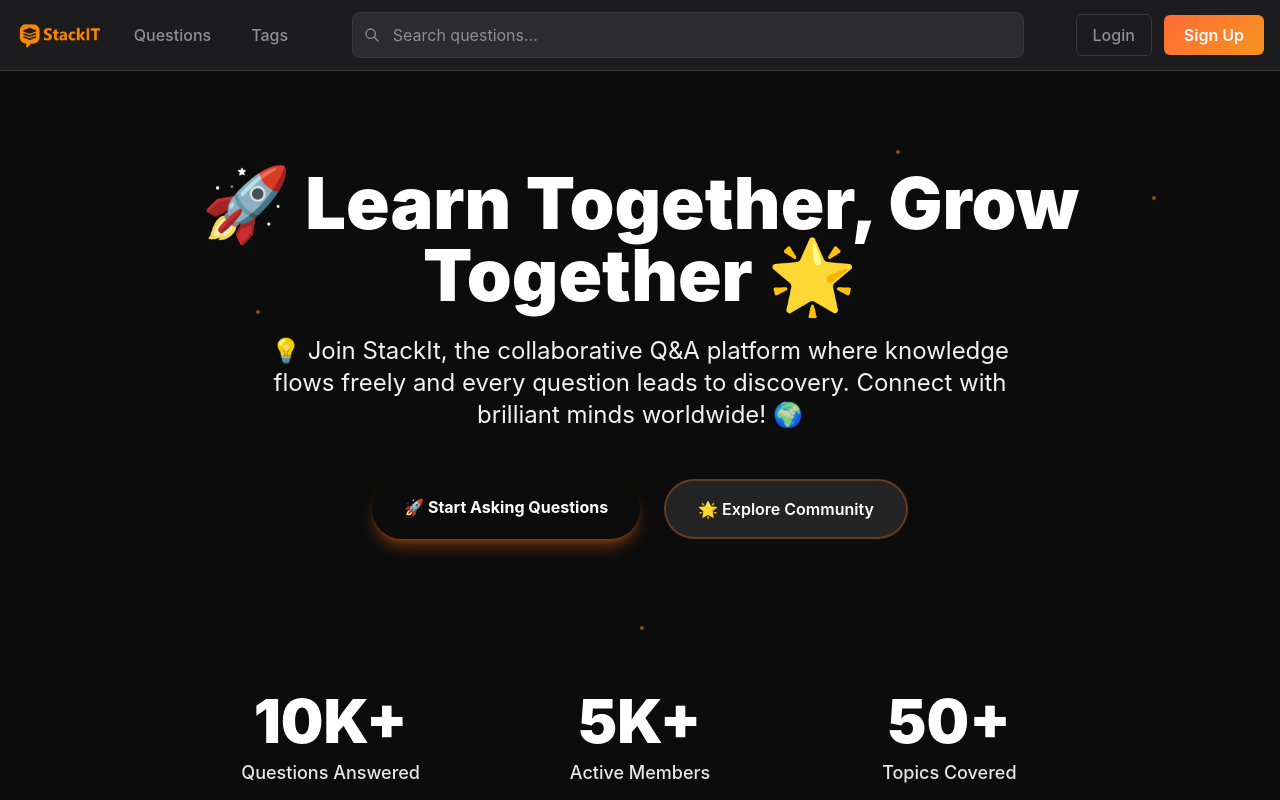
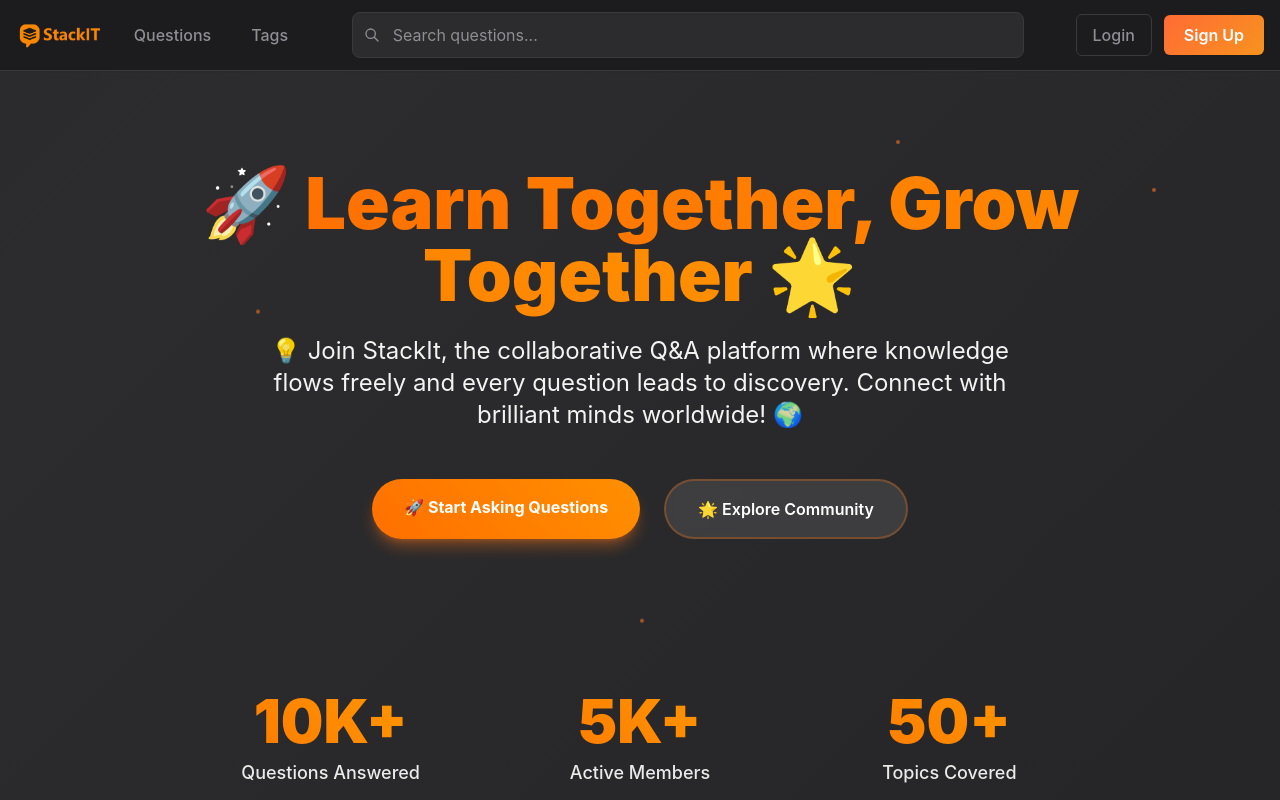
Before and after one commit to Pratham2sharma/StackIT, a React (Vite) app in the folder frontend/: page / in a window 1280 px wide. Shown: the top 800 px of the page. Built offline with nearby package versions, Linux system fonts and the light colour scheme.

Commit message:
added tinymce

```diff
--- a/frontend/package.json
+++ b/frontend/package.json
@@ -10,6 +10,7 @@
     "preview": "vite preview"
   },
   "dependencies": {
+    "@tinymce/tinymce-react": "^6.2.1",
     "axios": "^1.10.0",
     "framer-motion": "^12.23.3",
     "lucide-react": "^0.525.0",
--- a/frontend/src/index.css
+++ b/frontend/src/index.css
@@ -9,14 +9,53 @@
   }
 }
 
-/* Custom gradients */
-.gradient-text {
-  background: linear-gradient(135deg, #FF6B35 0%, #F7931E 100%);
+/* Custom animations for Home page */
+@keyframes gradientShift {
+  0% { background-position: 0% 50%; }
+  50% { background-position: 100% 50%; }
+  100% { background-position: 0% 50%; }
+}
+
+@keyframes slideInUp {
+  from { opacity: 0; transform: translateY(50px); }
+  to { opacity: 1; transform: translateY(0); }
+}
+
+@keyframes pulse {
+  0%, 100% { opacity: 0.95; }
+  50% { opacity: 1; }
+}
+
+@keyframes float {
+  0%, 100% { transform: translateY(0px); }
+  50% { transform: translateY(-10px); }
+}
+
+.animate-gradient { animation: gradientShift 15s ease infinite; }
+.animate-gradient-text { animation: gradientShift 3s ease infinite; }
+.animate-slide-up { animation: slideInUp 0.8s ease-out; }
+.animate-pulse-custom { animation: pulse 4s ease-in-out infinite; }
+.animate-float { animation: float 6s ease-in-out infinite; }
+
+.bg-gradient-animated {
+  background: linear-gradient(135deg, #0C0C0C 0%, #1C1C1E 25%, #2C2C2E 50%, #1C1C1E 75%, #0C0C0C 100%);
+  background-size: 400% 400%;
+}
+
+.text-gradient {
+  background: linear-gradient(45deg, #ff6b00, #ff8c00, #ffaa00, #ff6b00);
+  background-size: 300% 300%;
   -webkit-background-clip: text;
   -webkit-text-fill-color: transparent;
   background-clip: text;
 }
 
+.btn-gradient {
+  background: linear-gradient(45deg, #ff6b00, #ff8c00, #ffaa00);
+  background-size: 200% 200%;
+}
+
+/* Keep essential gradients for navbar */
 .gradient-orange {
   background: linear-gradient(135deg, #FF6B35 0%, #F7931E 100%);
 }
@@ -25,98 +64,7 @@
   background: linear-gradient(135deg, #F7931E 0%, #FF6B35 100%);
 }
 
-/* Custom animations */
-@keyframes slideUp {
-  0% {
-    opacity: 0;
-    transform: translateY(40px) scale(0.95);
-  }
-  50% {
-    opacity: 0.7;
-    transform: translateY(20px) scale(0.98);
-  }
-  100% {
-    opacity: 1;
-    transform: translateY(0) scale(1);
-  }
-}
-
-@keyframes fadeInDown {
-  from {
-    opacity: 0;
-    transform: translateY(-20px);
-  }
-  to {
-    opacity: 1;
-    transform: translateY(0);
-  }
-}
-
-@keyframes fadeInUp {
-  from {
-    opacity: 0;
-    transform: translateY(20px);
-  }
-  to {
-    opacity: 1;
-    transform: translateY(0);
-  }
-}
-
-@keyframes slideInLeft {
-  from {
-    opacity: 0;
-    transform: translateX(-30px);
-  }
-  to {
-    opacity: 1;
-    transform: translateX(0);
-  }
-}
-
-@keyframes bounceIn {
-  0% {
-    opacity: 0;
-    transform: scale(0.3);
-  }
-  50% {
-    opacity: 1;
-    transform: scale(1.05);
-  }
-  70% {
-    transform: scale(0.9);
-  }
-  100% {
-    opacity: 1;
-    transform: scale(1);
-  }
-}
-
-@keyframes fadeIn {
-  from {
-    opacity: 0;
-  }
-  to {
-    opacity: 1;
-  }
-}
-
-@keyframes fade-in {
-  from {
-    opacity: 0;
-    transform: translateY(20px);
-  }
-  to {
-    opacity: 1;
-    transform: translateY(0);
-  }
-}
-
-.animate-fade-in {
-  animation: fade-in 0.6s ease-out forwards;
-  opacity: 0;
-}
-
+/* Keep essential animations for Questions page */
 @keyframes fade-in-up {
   from {
     opacity: 0;
--- a/frontend/src/pages/Register.jsx
+++ b/frontend/src/pages/Register.jsx
@@ -40,7 +40,7 @@ const Register = () => {
     <div className="min-h-screen bg-gradient-to-br from-[#0C0C0C] to-[#1C1C1E] flex items-center justify-center p-5">
       <div className="bg-[#1C1C1E] rounded-2xl p-12 w-full max-w-md shadow-2xl border border-[#3A3A3C] animate-[slideUp_0.8s_cubic-bezier(0.25,0.46,0.45,0.94)]">
         <div className="text-center mb-8 animate-[fadeInDown_0.8s_ease-out_0.2s_both]">
-          <h1 className="text-3xl font-bold text-white mb-2 gradient-text">Join StackIT</h1>
+          <h1 className="text-3xl font-bold text-white mb-2 text-gradient">Join StackIT</h1>
           <p className="text-[#8E8E93] text-base m-0">Create your account and start asking questions</p>
         </div>
 
```
Also changed, not shown: 2 other files (tests, documents, lock files or other folders).
